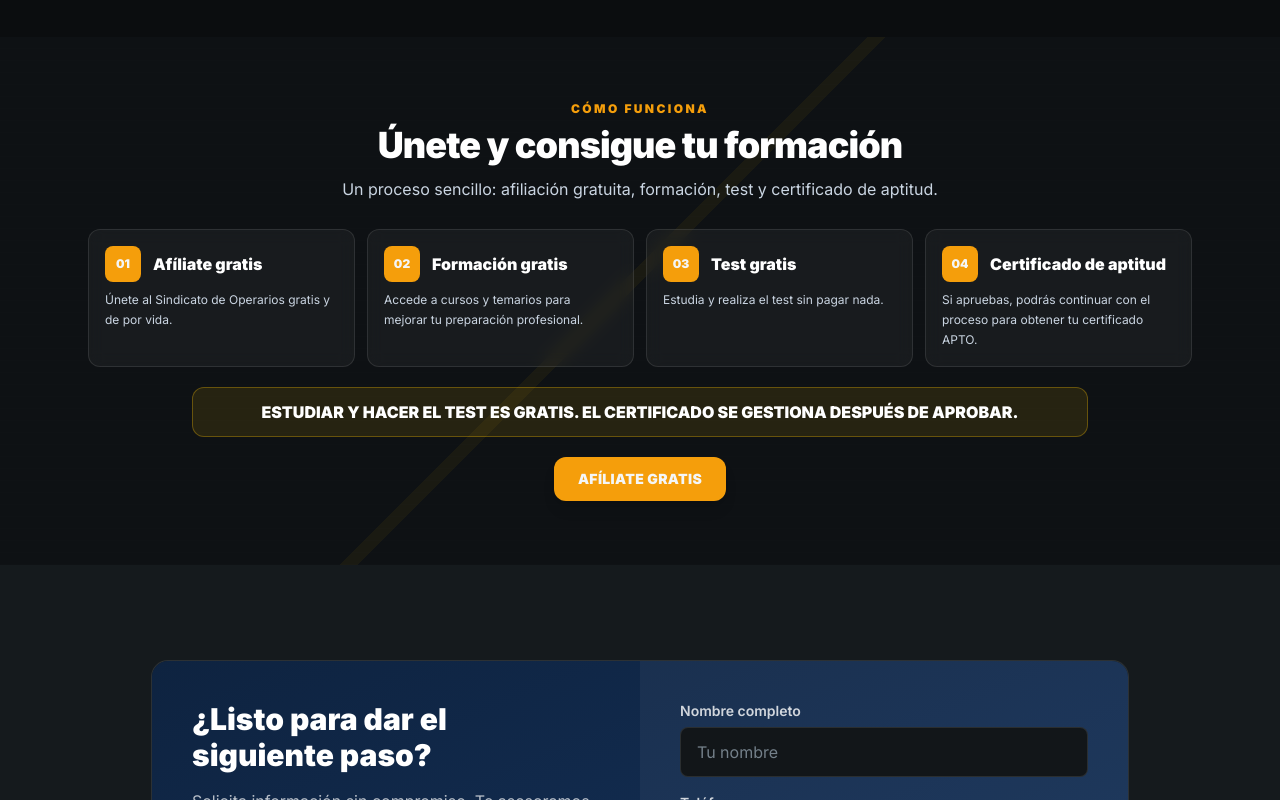
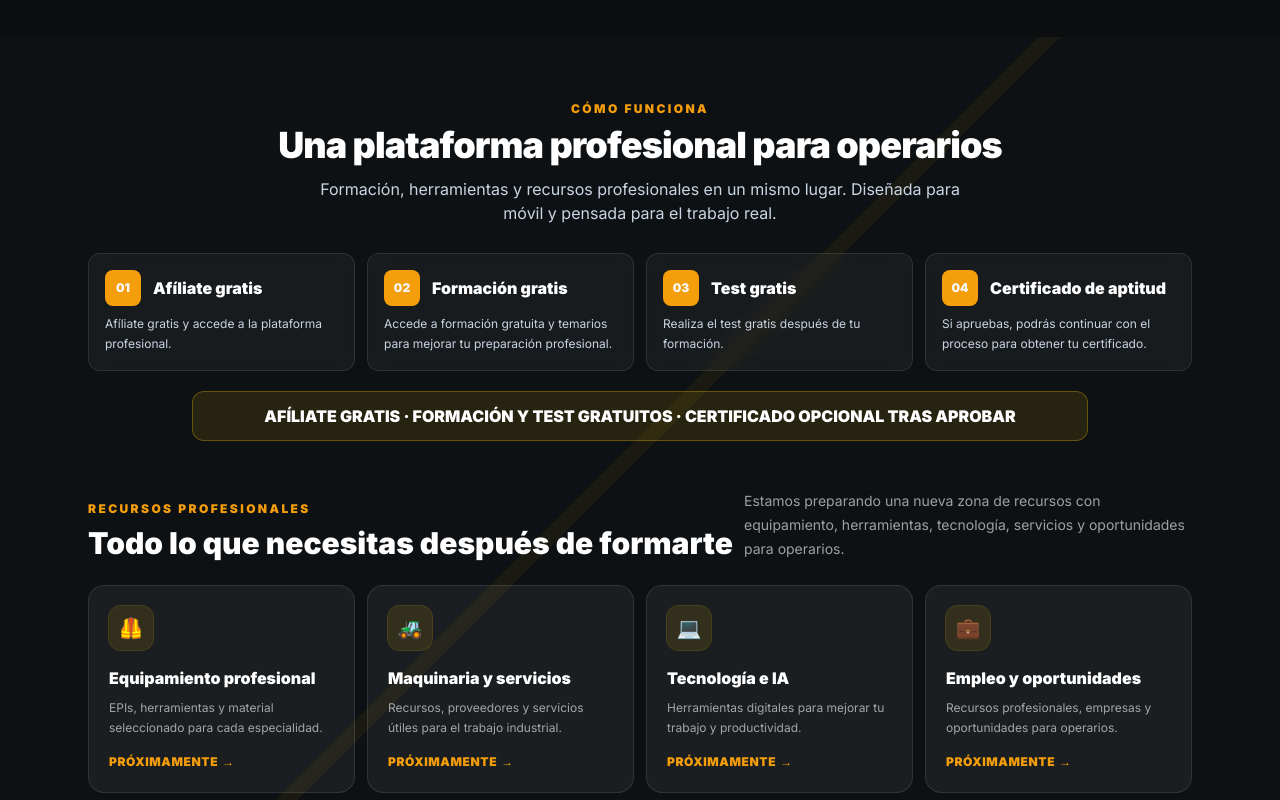
Before and after one commit to AROCA84/-sindicato-operarios, a Next.js app: page / in a window 1280 px wide. Shown: the part 2660-3460 px from the top of the page. Built offline with nearby package versions, Linux system fonts and the light colour scheme.

Commit message:
feat: crear zona de recursos profesionales

```diff
--- a/components/union-benefits.tsx
+++ b/components/union-benefits.tsx
@@ -1,23 +1,30 @@
+const resourceCards = [
+  { icon: "🦺", title: "Equipamiento profesional", text: "EPIs, herramientas y material seleccionado para cada especialidad.", href: "#recursos" },
+  { icon: "🚜", title: "Maquinaria y servicios", text: "Recursos, proveedores y servicios útiles para el trabajo industrial.", href: "#recursos" },
+  { icon: "💻", title: "Tecnología e IA", text: "Herramientas digitales para mejorar tu trabajo y productividad.", href: "#recursos" },
+  { icon: "💼", title: "Empleo y oportunidades", text: "Recursos profesionales, empresas y oportunidades para operarios.", href: "#recursos" },
+];
+
 const steps = [
   {
     number: "01",
     title: "Afíliate gratis",
-    text: "Únete al Sindicato de Operarios gratis y de por vida.",
+    text: "Afíliate gratis y accede a la plataforma profesional.",
   },
   {
     number: "02",
     title: "Formación gratis",
-    text: "Accede a cursos y temarios para mejorar tu preparación profesional.",
+    text: "Accede a formación gratuita y temarios para mejorar tu preparación profesional.",
   },
   {
     number: "03",
     title: "Test gratis",
-    text: "Estudia y realiza el test sin pagar nada.",
+    text: "Realiza el test gratis después de tu formación.",
   },
   {
     number: "04",
     title: "Certificado de aptitud",
-    text: "Si apruebas, podrás continuar con el proceso para obtener tu certificado APTO.",
+    text: "Si apruebas, podrás continuar con el proceso para obtener tu certificado.",
   },
 ];
 
@@ -37,10 +44,10 @@ export function UnionBenefits() {
             Cómo funciona
           </p>
           <h2 className="mt-2 text-3xl font-black tracking-tight sm:text-4xl">
-            Únete y consigue tu formación
+            Una plataforma profesional para operarios
           </h2>
           <p className="mx-auto mt-3 max-w-2xl text-sm leading-6 text-slate-300 sm:text-base">
-            Un proceso sencillo: afiliación gratuita, formación, test y certificado de aptitud.
+            Formación, herramientas y recursos profesionales en un mismo lugar. Diseñada para móvil y pensada para el trabajo real.
           </p>
         </div>
 
@@ -63,8 +70,28 @@ export function UnionBenefits() {
 
         <div className="mx-auto mt-5 max-w-4xl rounded-xl border border-safety/30 bg-safety/10 px-4 py-3 text-center">
           <p className="text-sm font-black text-white sm:text-base">
-            ESTUDIAR Y HACER EL TEST ES GRATIS. EL CERTIFICADO SE GESTIONA DESPUÉS DE APROBAR.
+            AFÍLIATE GRATIS · FORMACIÓN Y TEST GRATUITOS · CERTIFICADO OPCIONAL TRAS APROBAR
           </p>
+        </div>
+
+        <div id="recursos" className="mt-12 scroll-mt-24">
+          <div className="mb-6 flex flex-col gap-2 sm:flex-row sm:items-end sm:justify-between">
+            <div>
+              <p className="text-xs font-black uppercase tracking-[0.2em] text-safety">Recursos profesionales</p>
+              <h3 className="mt-2 text-2xl font-black sm:text-3xl">Todo lo que necesitas después de formarte</h3>
+            </div>
+            <p className="max-w-md text-sm leading-6 text-white/60">Estamos preparando una nueva zona de recursos con equipamiento, herramientas, tecnología, servicios y oportunidades para operarios.</p>
+          </div>
+          <div className="grid gap-3 sm:grid-cols-2 lg:grid-cols-4">
+            {resourceCards.map((item) => (
+              <a key={item.title} href={item.href} className="group rounded-2xl border border-white/10 bg-white/[0.055] p-5 transition-all duration-300 hover:-translate-y-1 hover:border-safety/50 hover:bg-white/[0.09] hover:shadow-[0_18px_50px_rgba(0,0,0,.28)]">
+                <div className="flex h-11 w-11 items-center justify-center rounded-xl bg-safety/10 text-xl ring-1 ring-safety/20">{item.icon}</div>
+                <h4 className="mt-4 text-base font-black">{item.title}</h4>
+                <p className="mt-2 text-xs leading-5 text-white/60">{item.text}</p>
+                <span className="mt-4 inline-flex items-center gap-1 text-xs font-black uppercase tracking-wider text-safety">Próximamente <span className="transition-transform group-hover:translate-x-1">→</span></span>
+              </a>
+            ))}
+          </div>
         </div>
 
         <div className="mt-5 flex justify-center">
```
